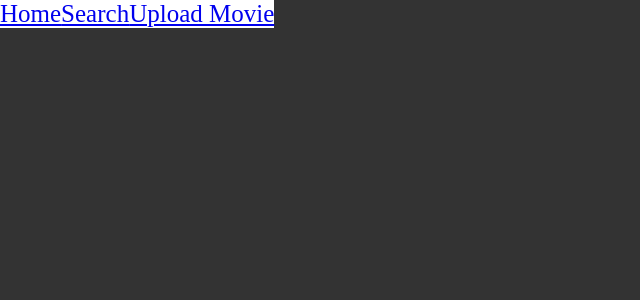
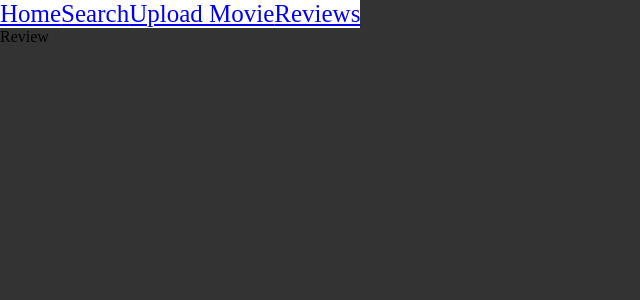
Before and after one commit to JeremyKungu/phase-2-project, a React (Create React App) app: page /reviews in a window 1280 px wide. Shown: the top 300 px of the page, without its empty margins (0-640 px from the left). Built offline with nearby package versions, Linux system fonts and the light colour scheme.

Commit message:
added reviews component

```diff
--- a/src/components/App.js
+++ b/src/components/App.js
@@ -3,6 +3,7 @@ import { BrowserRouter as Router, Routes, Route} from 'react-router-dom';
 import NavBar from './NavBar';
 import SearchBar from './SearchBar';
 import UploadMovie from './UploadMovie';
+import Reviews from './Reviews';
 
 
 function App() {
@@ -13,6 +14,7 @@ function App() {
       <Routes>
         <Route path='/search' element={<SearchBar/>}/>
         <Route path='/uploadmovie' element={<UploadMovie/>}/>
+        <Route path='/reviews' element={<Reviews/>}/>
         <Route path='/' element={<Home/>}/>
       </Routes>
       </Router>
--- a/src/components/NavBar.js
+++ b/src/components/NavBar.js
@@ -7,6 +7,7 @@ function NavBar() {
         <NavLink to='/'>Home</NavLink>
         <NavLink to='/search'>Search</NavLink>
         <NavLink to='/uploadmovie'>Upload Movie</NavLink>
+        <NavLink to='/reviews'>Reviews</NavLink>
     </div>
   )
 }
--- /dev/null
+++ b/src/components/Reviews.js
@@ -0,0 +1,9 @@
+import React from 'react'
+
+function Review() {
+  return (
+    <div>Review</div>
+  )
+}
+
+export default Review
```
